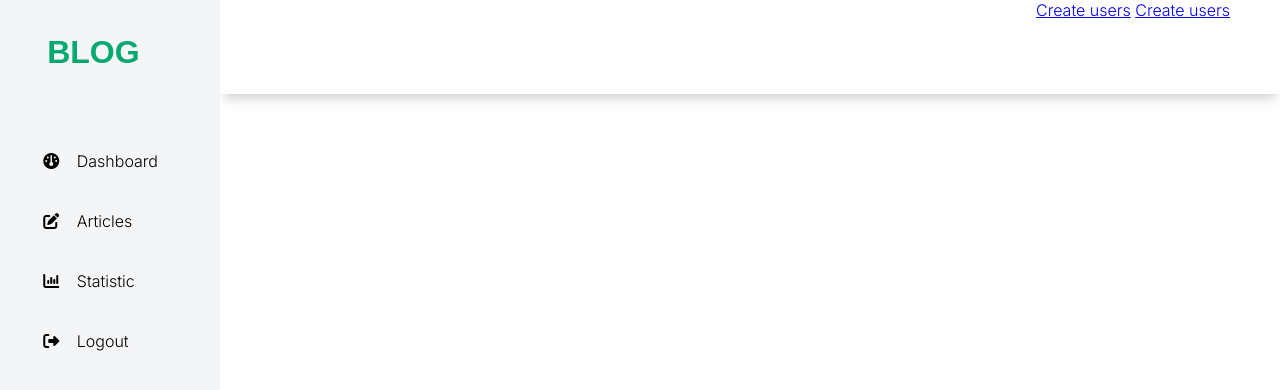
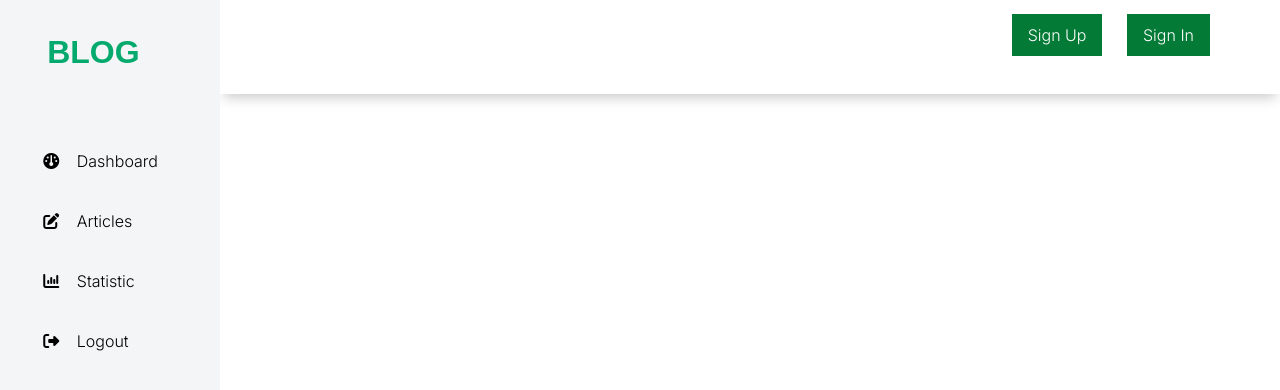
Before and after one commit to NoelGamaliel/Blog, a PHP site: page / in a window 1280 px wide. Shown: the top 390 px of the page. Run offline with PHP 8.4, Linux system fonts and the light colour scheme; some libraries are stand-ins or nearby versions.

Commit message:
Ajout link of my bottons

```diff
--- a/assets/style/style.css
+++ b/assets/style/style.css
@@ -197,6 +197,20 @@ styling of navigation
     padding-right: 50px;
 }
 
+.header a {
+    display: inline;
+    line-height: 70px;
+    margin-right: 20px;
+}
+
+.signUp, .signIn {
+    color:#ffffff;
+    text-decoration: none;
+    border: 1px solid #037A36;
+    background-color: #037A36;
+    padding: 10px 15px;
+}
+
 
 /************ Sidebar menu *******************/
 #sidebar {
--- a/index.php
+++ b/index.php
@@ -17,8 +17,8 @@
         <div class="grid-container">
             <header class="header">
                 <div>
-                    <a class="profil" href="http://">Create users</a>
-                    <a class="logout" href="http://">Create users</a>
+                    <a class="signUp" href="_signUp.php">Sign Up</a>
+                    <a class="signIn" href="_signIn.php">Sign In</a>
                 </div>
             </header>
 
```
